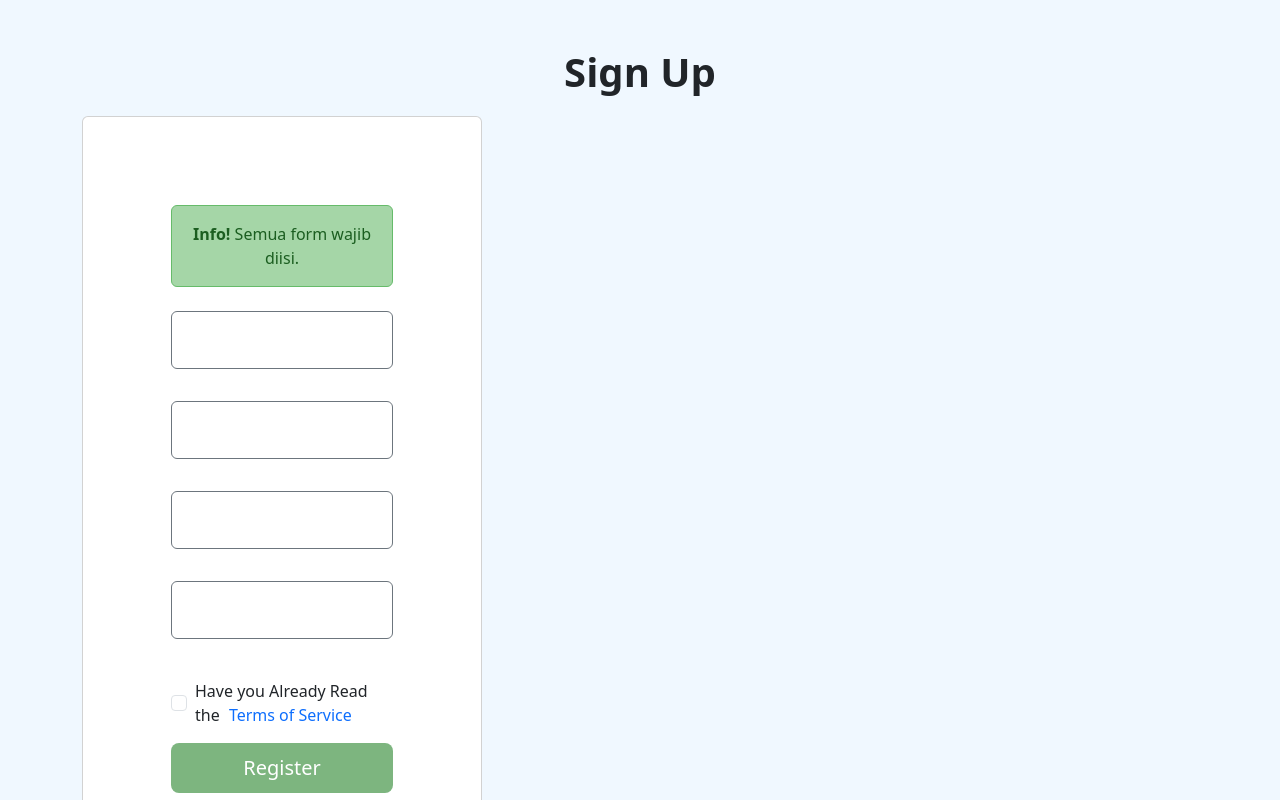
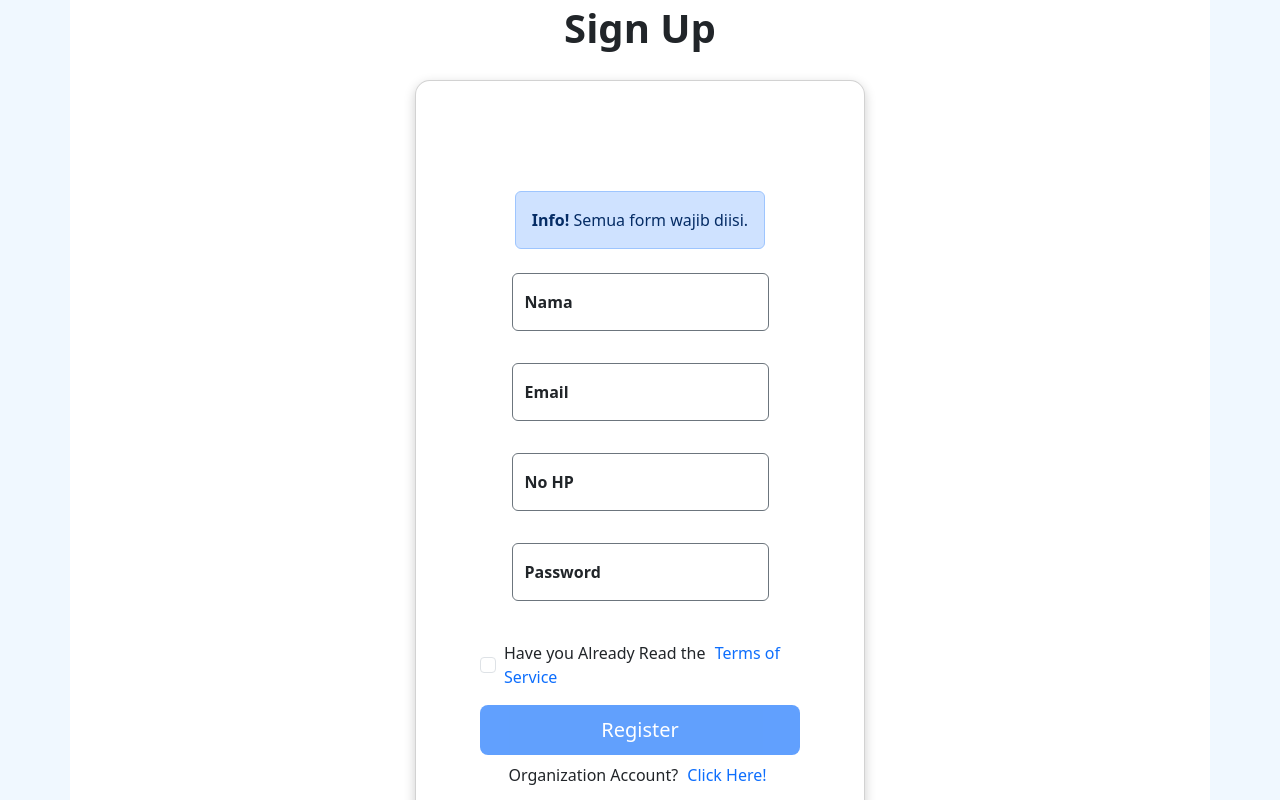
Before and after one commit to Edward-FTI/react-web, a React (Vite) app: page /register in a window 1280 px wide. Shown: the top 800 px of the page. Built offline with nearby package versions, Linux system fonts and the light colour scheme.

Commit message:
register fix

```diff
--- a/src/Components/pageReg/Form.css
+++ b/src/Components/pageReg/Form.css
@@ -4,18 +4,18 @@
 
 /* SCOPED STYLES FOR REGISTER FORM */
 .formContainer body {
-    background-color: #c8e6c9;
+    background-color: #ffffff;
     min-height: 100vh;
     display: flex;
     align-items: center;
     justify-content: center;
 }
 
-.formContainer h1 {
+/* .formContainer h1 {
     color: #1b5e20;
     font-weight: bold;
     margin-bottom: 20px;
-}
+} */
 
 .formContainer .form-card {
     background-color: #ffffff;
@@ -26,35 +26,44 @@
     max-width: 450px;
 }
 
-.formContainer .alertColor {
+/* .formContainer .alertColor {
     background-color: #a5d6a7 !important;
     color: #1b5e20 !important;
     border: 1px solid #66bb6a !important;
-}
+} */
 
 .formContainer .buttonSubmit {
-    background-color: #388e3c !important;
+    /* background-color: #388e3c !important; */
     color: white !important;
     border-radius: 8px !important;
     width: 100%;
     padding: 10px;
 }
 
-.formContainer .buttonSubmit:hover {
+/* .formContainer .buttonSubmit:hover {
     background-color: #2e7d32 !important;
-}
+} */
 
 .formContainer .checkbox-label {
-    color: #2e7d32;
+    /* color: #2e7d32; */
     margin-bottom: 10px;
 }
 
 .formContainer .link-text {
-    color: #1b5e20;
+    /* color: #1b5e20; */
     text-decoration: underline;
 }
 
-.formContainer .link-text:hover {
+/* .formContainer .link-text:hover {
     background-color: transparent;
     color: #2e7d32;
+} */
+
+.formContainer {
+    min-height: 100vh;
+    display: flex;
+    align-items: center;
+    justify-content: center;
+    background-color: #ffffff;
+    flex-direction: column;
 }
--- a/src/Components/pageReg/regisOrgPage.jsx
+++ b/src/Components/pageReg/regisOrgPage.jsx
@@ -4,7 +4,7 @@
 
 const RegisterOrgPage = () => {
   return (
-    <Container className="mt-5">
+    <Container className="formContainer">
       <div className="text-center mb-3">
         <h1 className="mt-1 pb-1 fw-bold">Sign Up</h1>
       </div>
--- a/src/Components/pageReg/regisPage.jsx
+++ b/src/Components/pageReg/regisPage.jsx
@@ -4,7 +4,7 @@
 
 const RegisterPage = () => {
   return (
-    <Container className="mt-5">
+    <Container className="formContainer">
       <div className="text-center mb-3">
         <h1 className="mt-1 pb-1 fw-bold">Sign Up</h1>
       </div>
--- a/src/Components/register/InputFloatingForm.jsx
+++ b/src/Components/register/InputFloatingForm.jsx
@@ -3,9 +3,9 @@
 const InputFloatingForm = (props) => {
   return (
     <Form.Group className="mb-3" controlId={props.name}>
-      <FloatingLabel className="fw-bold text-light" label={props.label}>
+      <FloatingLabel className="fw-bold" label={props.label}>
         <Form.Control
-          className="text-light bg-transparent border-secondary"
+          className="bg-transparent border-secondary"
           placeholder={props.placeholder || props.label}
           {...props} // menambahkan semua props lain yang ada di input
         />
--- a/src/Components/register/register.jsx
+++ b/src/Components/register/register.jsx
@@ -56,18 +56,21 @@
           name="nama_pembeli"
           onChange={handleChange}
           placeholder="Masukkan Nama"
+          label="Nama"
         />
         <InputFloatingForm
           type="email"
           name="email"
           onChange={handleChange}
           placeholder="Masukkan Email"
+          label="Email"
         />
         <InputFloatingForm
           type="text"
           name="no_hp"
           onChange={handleChange}
           placeholder="Masukkan No HP"
+          label="No HP"
         />
         <InputFloatingForm
           type="password"
@@ -75,6 +78,7 @@
           onChange={handleChange}
           placeholder="Masukkan Password"
           autoComplete="off"
+          label="Password"
         />
       </div>
 
--- a/src/Components/register/registerOrg.jsx
+++ b/src/Components/register/registerOrg.jsx
@@ -54,24 +54,28 @@
           name="nama"
           onChange={handleChange}
           placeholder="Masukkan Nama"
+          label="Nama Organisasi"
         />
         <InputFloatingForm
           type="text"
           name="alamat"
           onChange={handleChange}
           placeholder="Masukkan Alamat"
+          label="Alamat"
         />
         <InputFloatingForm
           type="email"
           name="email"
           onChange={handleChange}
           placeholder="Masukkan Email"
+          label="Email"
         />
         <InputFloatingForm
           type="text"
           name="no_hp"
           onChange={handleChange}
           placeholder="Masukkan No HP"
+          label="No HP"
         />
         <InputFloatingForm
           type="password"
@@ -79,6 +83,7 @@
           onChange={handleChange}
           placeholder="Masukkan Password"
           autoComplete="off"
+          label="Password"
         />
       </div>
 
```
